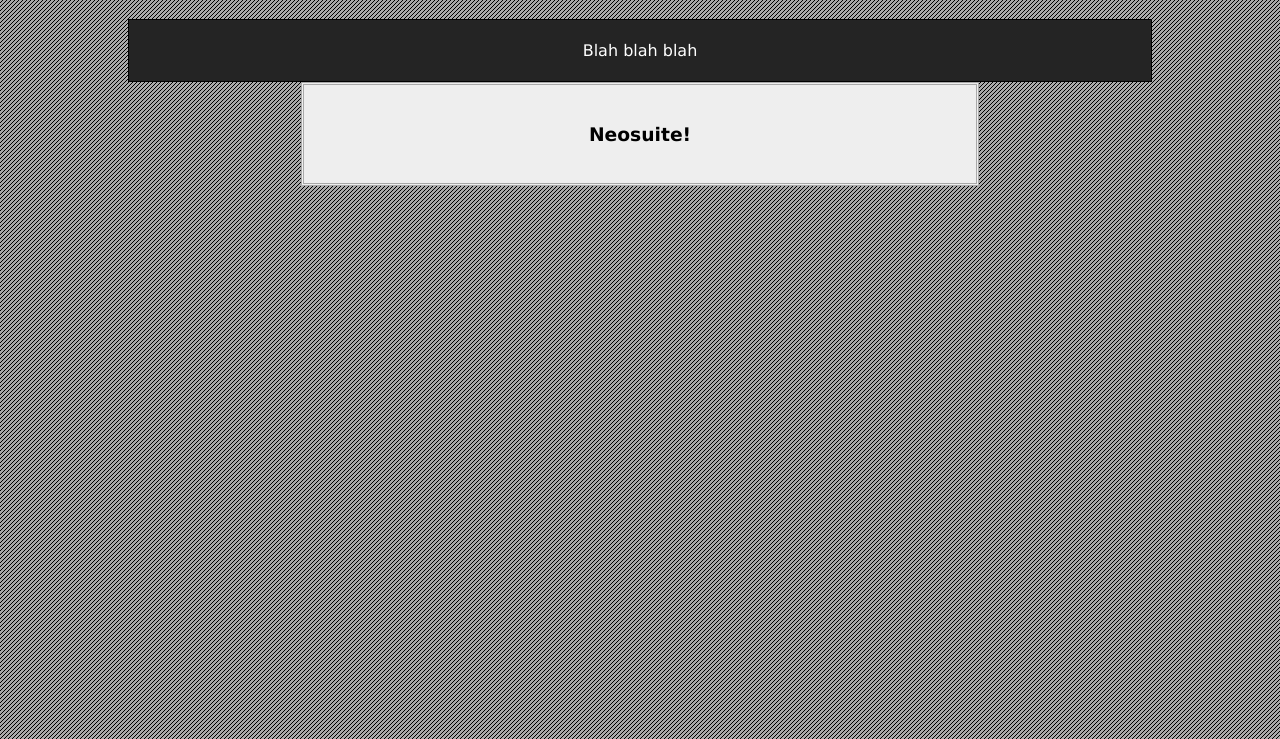
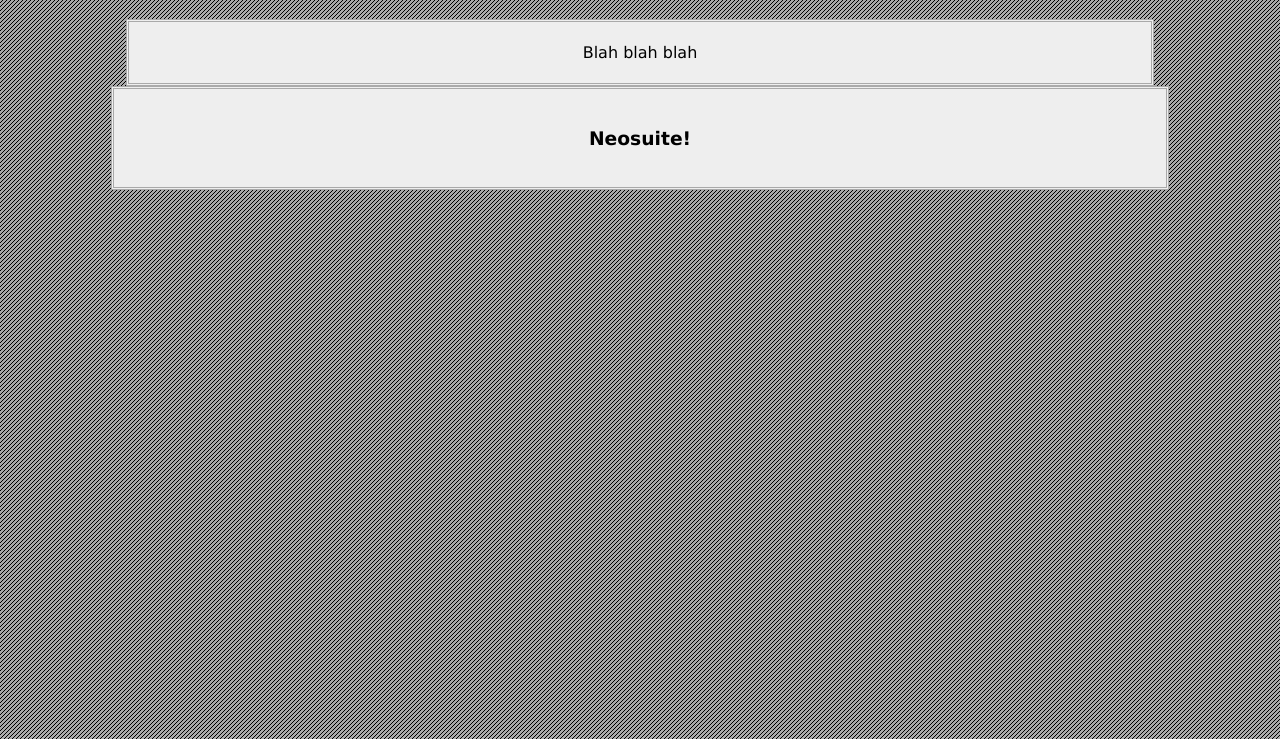
Before and after one commit to nxm3/nxm3.github.io, a plain HTML site: page neosuite/index.html in a window 1280 px wide. Shown: the part 61-800 px from the top of the page. Drawn offline with Linux system fonts and the light colour scheme.

Commit message:
Update style.css

```diff
--- a/style.css
+++ b/style.css
@@ -16,18 +16,17 @@ body {
 
 .navbar {
 width: 80%;
+color: black;
 margin: auto;
-border: 1px black;
+border: 3px double darkgray;
 padding: 5px;
-background-color: #242424;
-border-style: solid;
+background-color: #eee;
 }
 
 .body {
 width: 80%;
 color: black;
 margin: auto;
-width: 50%;
 border: 3px double darkgray;
 padding: 20px;
 background-color: #eee;
```
